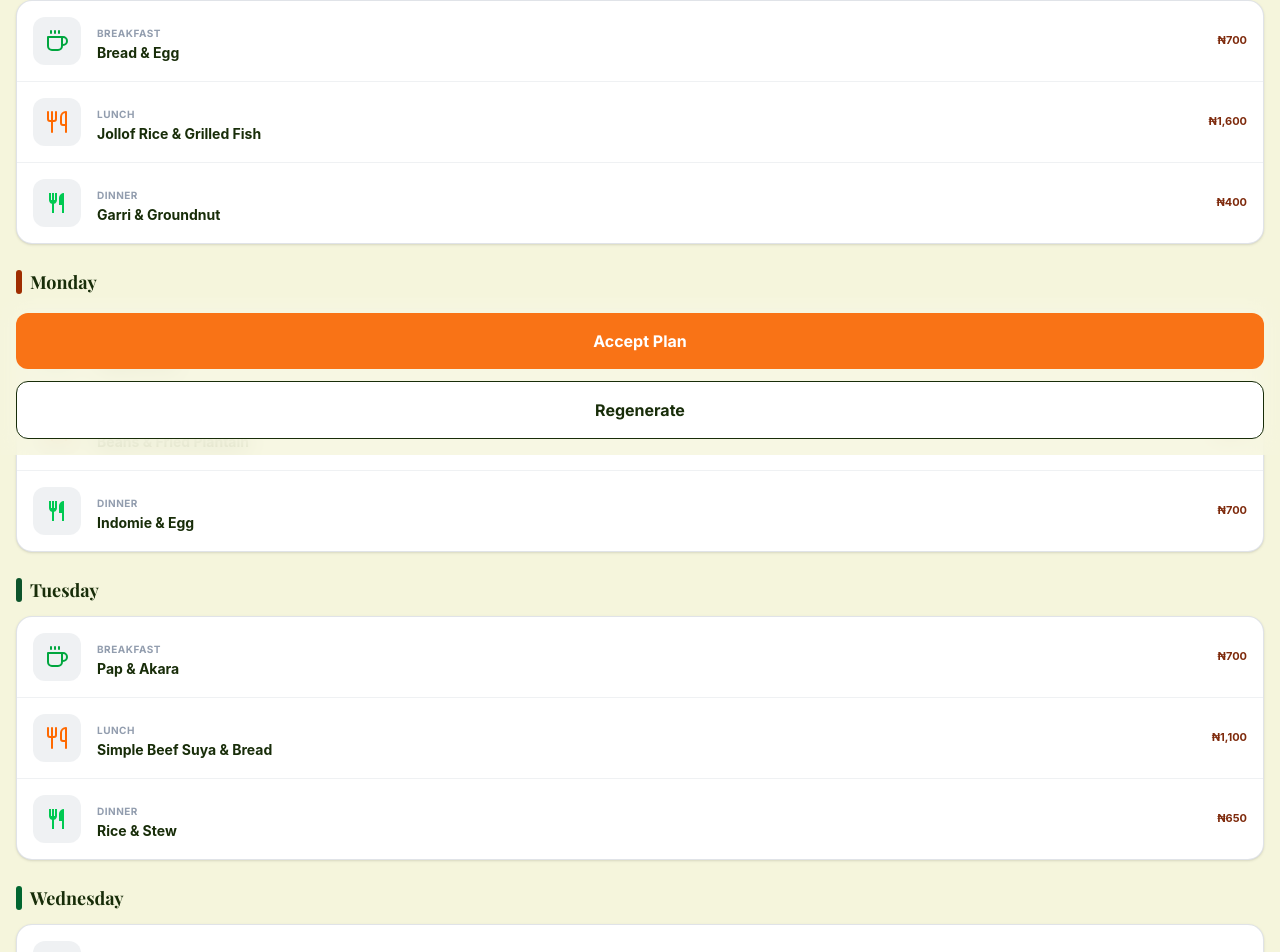
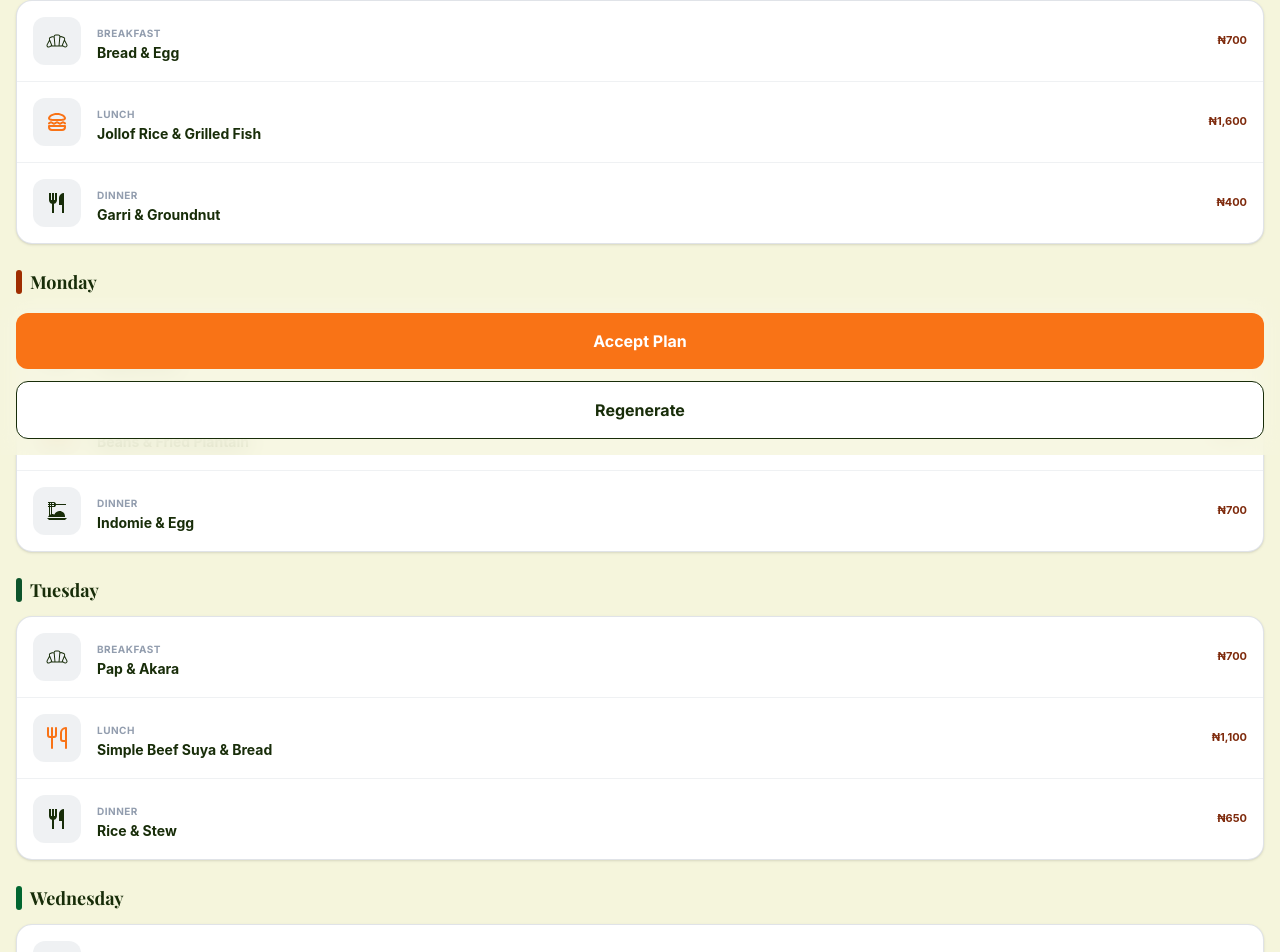
Before and after one commit to CAYA-HQ/Naija_Eats, a React (Vite) app in the folder frontend/: page /weekly-plan in a window 1280 px wide. Shown: the part 345-1297 px from the top of the page. Built offline with nearby package versions, Linux system fonts and the light colour scheme; a web font is replaced by a local one.

Commit message:
feat: create icon library and initial WeeklyPlan page structure

```diff
--- a/frontend/src/constants/icons.jsx
+++ b/frontend/src/constants/icons.jsx
@@ -377,21 +377,15 @@ export const UserIcon = ({ className }) => (
 export const CoffeeIcon = ({ className }) => (
   <svg
     xmlns="http://www.w3.org/2000/svg"
-    width="24"
-    height="24"
+    width="24px"
+    height="24px"
     viewBox="0 0 24 24"
-    fill="none"
-    stroke="currentColor"
-    strokeWidth="2"
-    strokeLinecap="round"
-    strokeLinejoin="round"
     className={className}
   >
-    <path d="M17 8h1a4 4 0 1 1 0 8h-1" />
-    <path d="M3 8h14v9a4 4 0 0 1-4 4H7a4 4 0 0 1-4-4Z" />
-    <line x1="6" x2="6" y1="2" y2="4" />
-    <line x1="10" x2="10" y1="2" y2="4" />
-    <line x1="14" x2="14" y1="2" y2="4" />
+    <path
+      fill="currentColor"
+      d="M11 18q-2.925 0-4.962-2.037T4 11V5q0-.825.588-1.412T6 3h12.5q1.45 0 2.475 1.025T22 6.5t-1.025 2.475T18.5 10H18v1q0 2.925-2.037 4.963T11 18M6 8h10V5H6zm5 8q2.075 0 3.538-1.463T16 11v-1H6v1q0 2.075 1.463 3.538T11 16m7-8h.5q.625 0 1.063-.437T20 6.5t-.437-1.062T18.5 5H18zM5 21q-.425 0-.712-.288T4 20t.288-.712T5 19h14q.425 0 .713.288T20 20t-.288.713T19 21zm6-11"
+    ></path>
   </svg>
 );
 
@@ -446,6 +440,38 @@ export const HamburgerIcon = ({ className }) => (
     <path
       fill="currentColor"
       d="M3.563 6a.75.75 0 0 1 .75-.75h16a.75.75 0 0 1 0 1.5h-16a.75.75 0 0 1-.75-.75m0 12a.75.75 0 0 1 .75-.75h16a.75.75 0 0 1 0 1.5h-16a.75.75 0 0 1-.75-.75m.75-6.75a.75.75 0 0 0 0 1.5h16a.75.75 0 0 0 0-1.5z"
+    ></path>
+  </svg>
+);
+
+export const BurgerIcon = ({ className }) => (
+  <svg
+    xmlns="http://www.w3.org/2000/svg"
+    width="24px"
+    height="24px"
+    viewBox="0 0 24 24"
+    className={className}
+  >
+    <g fill="none" fillRule="evenodd">
+      <path d="m12.594 23.258l-.012.002l-.071.035l-.02.004l-.014-.004l-.071-.036q-.016-.004-.024.006l-.004.01l-.017.428l.005.02l.01.013l.104.074l.015.004l.012-.004l.104-.074l.012-.016l.004-.017l-.017-.427q-.004-.016-.016-.018m.264-.113l-.014.002l-.184.093l-.01.01l-.003.011l.018.43l.005.012l.008.008l.201.092q.019.005.029-.008l.004-.014l-.034-.614q-.005-.019-.02-.022m-.715.002a.02.02 0 0 0-.027.006l-.006.014l-.034.614q.001.018.017.024l.015-.002l.201-.093l.01-.008l.003-.011l.018-.43l-.003-.012l-.01-.01z"></path>
+      <path
+        fill="currentColor"
+        d="M5.844 4.566C7.446 3.643 9.619 3 12 3s4.554.643 6.156 1.566c.8.462 1.488 1.01 1.987 1.615c.49.595.857 1.318.857 2.105c0 .792-.38 1.412-.99 1.821c-.544.365-1.25.553-1.981.667c-.58.09-1.259.145-2.019.177l-.786.026l-.837.015l-.885.006h-3.004l-.885-.006l-.837-.015l-.786-.026a19 19 0 0 1-2.019-.177c-.73-.114-1.437-.302-1.981-.667c-.61-.41-.99-1.03-.99-1.821c0-.787.366-1.51.857-2.105c.499-.604 1.186-1.153 1.987-1.615M5.4 7.454c-.19.229-.4.527-.4.839c0 .235.44.363.81.433l.233.038l.236.034q.565.086 1.291.13l.608.03l.66.02l.712.012l1.58.01l2.154-.001l.79-.005l.739-.009l.686-.016l.323-.011l.608-.03q.58-.036 1.059-.097l.298-.042l.393-.049c.379-.057.82-.17.82-.454c0-.16-.081-.446-.4-.832c-.311-.377-.795-.782-1.443-1.155C15.864 5.553 14.037 5 12 5s-3.864.553-5.157 1.3c-.648.372-1.132.777-1.443 1.154m-1.064 4.454a3 3 0 0 1 3.328 0l.781.52a1 1 0 0 0 1.11 0l.78-.52a3 3 0 0 1 3.33 0l.78.52a1 1 0 0 0 1.11 0l.78-.52a3 3 0 0 1 3.33 0l.924.616a1 1 0 1 1-1.11 1.664l-.924-.616a1 1 0 0 0-1.11 0l-.78.52a3 3 0 0 1-3.33 0l-.78-.52a1 1 0 0 0-1.11 0l-.78.52a3 3 0 0 1-3.33 0l-.78-.52a1 1 0 0 0-1.11 0l-.504.346c-.152.1-.316.203-.475.287a1 1 0 1 1-.932-1.769q.107-.056.204-.12zM4 15a1 1 0 0 0-1 1v1a4 4 0 0 0 4 4h10a4 4 0 0 0 4-4v-1a1 1 0 0 0-1-1zm3 4a2 2 0 0 1-2-2h14a2 2 0 0 1-2 2z"
+      ></path>
+    </g>
+  </svg>
+);
+export const SpagIcon = ({ className }) => (
+  <svg
+    xmlns="http://www.w3.org/2000/svg"
+    width="24px"
+    height="24px"
+    viewBox="0 0 24 24"
+    className={className}
+  >
+    <path
+      fill="currentColor"
+      d="M4 16.5V8H3V7h1V6H3V5h1V4H3V3h6c.5.03.95.24 1.34.63s.61.87.66 1.37h10v1H11c-.05.53-.27 1-.66 1.43S9.5 8.05 9 8H7v7.05c.05 0 .13-.01.24-.05s.2 0 .26 0q.84 0 1.92.42c.41-.92 1.11-1.74 2.11-2.42s2-1 3-1c1.53 0 2.83.53 3.89 1.59S20 15.95 20 17.5v.27c0 .13-.03.2-.03.23H3.14c.13-.5.41-1 .86-1.5m2-1.27V8H5v7.7c.5-.25.81-.4 1-.47M9 7V6H7v1zm0-3H7v1h2zM5 4v1h1V4zm0 2v1h1V6zM2 19h20l-2 2H4z"
     ></path>
   </svg>
 );
--- a/frontend/src/pages/WeeklyPlan.jsx
+++ b/frontend/src/pages/WeeklyPlan.jsx
@@ -7,6 +7,9 @@ import {
   UtensilsIcon,
   ForkAndKnife,
   TrendDownIcon,
+  SnackIcon,
+  BurgerIcon,
+  SpagIcon,
 } from "../constants/icons";
 
 const WeeklyPlan = () => {
@@ -20,19 +23,19 @@ const WeeklyPlan = () => {
           type: "BREAKFAST",
           name: "Bread & Egg",
           price: "₦700",
-          icon: <CoffeeIcon className="text-green-600" />,
+          icon: <SnackIcon className="text-text-primary" />,
         },
         {
           type: "LUNCH",
           name: "Jollof Rice & Grilled Fish",
           price: "₦1,600",
-          icon: <UtensilsIcon className="text-orange-500" />,
+          icon: <BurgerIcon className="text-accent-orange" />,
         },
         {
           type: "DINNER",
           name: "Garri & Groundnut",
           price: "₦400",
-          icon: <ForkAndKnife className="text-green-500" />,
+          icon: <ForkAndKnife className="text-text-primary" />,
         },
       ],
     },
@@ -44,19 +47,19 @@ const WeeklyPlan = () => {
           type: "BREAKFAST",
           name: "Toast & Tea",
           price: "₦600",
-          icon: <CoffeeIcon className="text-green-600" />,
+          icon: <CoffeeIcon className="text-text-primary" />,
         },
         {
           type: "LUNCH",
           name: "Beans & Fried Plantain",
           price: "₦900",
-          icon: <UtensilsIcon className="text-orange-500" />,
+          icon: <BurgerIcon className="text-accent-orange" />,
         },
         {
           type: "DINNER",
           name: "Indomie & Egg",
           price: "₦700",
-          icon: <ForkAndKnife className="text-green-500" />,
+          icon: <SpagIcon className="text-text-primary" />,
         },
       ],
     },
@@ -68,19 +71,19 @@ const WeeklyPlan = () => {
           type: "BREAKFAST",
           name: "Pap & Akara",
           price: "₦700",
-          icon: <CoffeeIcon className="text-green-600" />,
+          icon: <SnackIcon className="text-text-primary" />,
         },
         {
           type: "LUNCH",
           name: "Simple Beef Suya & Bread",
           price: "₦1,100",
-          icon: <UtensilsIcon className="text-orange-500" />,
+          icon: <UtensilsIcon className="text-accent-orange" />,
         },
         {
           type: "DINNER",
           name: "Rice & Stew",
           price: "₦650",
-          icon: <ForkAndKnife className="text-green-500" />,
+          icon: <ForkAndKnife className="text-text-primary" />,
         },
       ],
     },
@@ -92,19 +95,19 @@ const WeeklyPlan = () => {
           type: "BREAKFAST",
           name: "Bread & Tea",
           price: "₦500",
-          icon: <CoffeeIcon className="text-green-600" />,
+          icon: <CoffeeIcon className="text-text-primary" />,
         },
         {
           type: "LUNCH",
           name: "Egusi & Pounded Yam",
           price: "₦1,400",
-          icon: <UtensilsIcon className="text-orange-500" />,
+          icon: <UtensilsIcon className="text-accent-orange" />,
         },
         {
           type: "DINNER",
           name: "Fried Yam & Egg Sauce",
           price: "₦900",
-          icon: <ForkAndKnife className="text-green-500" />,
+          icon: <ForkAndKnife className="text-text-primary" />,
         },
       ],
     },
```
